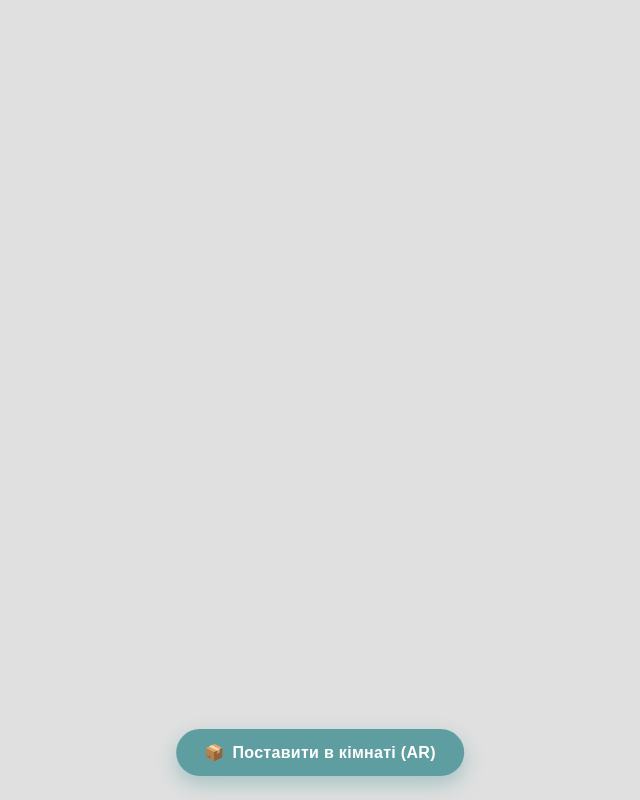
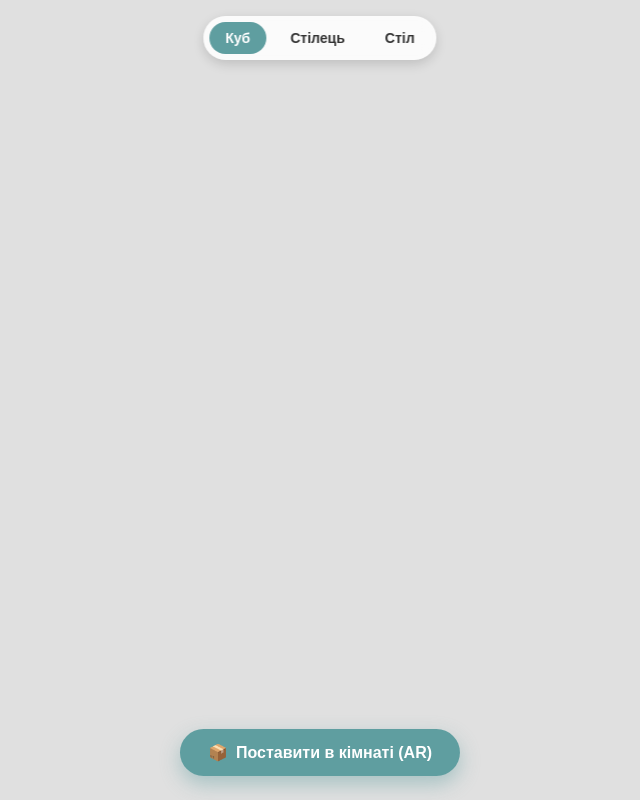
Before and after one commit to vms1995/my-ar, a plain HTML site: page index.html in a window 1280 px wide. Shown: the whole page, without its empty margins (320-960 px from the left). Drawn offline with Linux system fonts and the light colour scheme; some packages are replaced by stand-ins of ours; a script that the page names is missing.

Commit message:
Update index.html

```diff
--- a/index.html
+++ b/index.html
@@ -3,12 +3,10 @@
 <head>
   <meta charset="UTF-8">
   <meta name="viewport" content="width=device-width, initial-scale=1.0, maximum-scale=1.0, user-scalable=no">
-  <title>Тест 3D моделі</title>
+  <title>AR Перегляд моделі</title>
   <script type="module" src="./model-viewer.min.js"></script>
   <style>
-    * {
-      box-sizing: border-box;
-    }
+    * { box-sizing: border-box; }
     html, body {
       margin: 0;
       padding: 0;
@@ -18,9 +16,37 @@
       background-color: #e0e0e0;
       font-family: -apple-system, BlinkMacSystemFont, "Segoe UI", Roboto, sans-serif;
     }
-    model-viewer {
-      width: 100%;
-      height: 100%;
+    model-viewer { width: 100%; height: 100%; }
+    .model-menu {
+      position: fixed;
+      top: max(16px, env(safe-area-inset-top, 16px));
+      left: 50%;
+      transform: translateX(-50%);
+      display: flex;
+      gap: 8px;
+      background: rgba(255, 255, 255, 0.85);
+      backdrop-filter: blur(8px);
+      padding: 6px;
+      border-radius: 50px;
+      box-shadow: 0 4px 12px rgba(0, 0, 0, 0.15);
+      z-index: 100;
+      max-width: 92vw;
+      overflow-x: auto;
+    }
+    .menu-btn {
+      border: none;
+      background: transparent;
+      color: #333;
+      padding: 8px 16px;
+      border-radius: 40px;
+      font-size: 14px;
+      font-weight: 600;
+      white-space: nowrap;
+      cursor: pointer;
+    }
+    .menu-btn.active {
+      background-color: #5F9EA0;
+      color: #ffffff;
     }
     .ar-btn {
       position: fixed;
@@ -39,14 +65,9 @@
       padding: 14px 28px;
       font-size: 16px;
       font-weight: 600;
-      letter-spacing: 0.3px;
       box-shadow: 0 8px 20px rgba(95, 158, 160, 0.45);
       cursor: pointer;
       z-index: 100;
-      transition: transform 0.15s ease, background-color 0.15s ease;
-    }
-    .ar-btn:hover {
-      background-color: #528B8E;
     }
     .ar-btn:active {
       transform: translateX(-50%) scale(0.96);
@@ -56,9 +77,16 @@
 </head>
 <body>
 
+  <div class="model-menu" id="modelMenu">
+    <button class="menu-btn" data-model="test.glb" onclick="selectModel('test.glb')">Куб</button>
+    <button class="menu-btn" data-model="chair.glb" onclick="selectModel('chair.glb')">Стілець</button>
+    <button class="menu-btn" data-model="table.glb" onclick="selectModel('table.glb')">Стіл</button>
+  </div>
+
   <model-viewer
-    src="./test.glb?v=3"
-    alt="Тестова 3D модель"
+    id="viewer"
+    src="./test.glb?v=4"
+    alt="3D модель"
     ar
     ar-modes="webxr scene-viewer quick-look"
     ar-placement="floor"
@@ -73,5 +101,37 @@
 
   </model-viewer>
 
+  <script>
+    const viewer = document.getElementById('viewer');
+    const menu = document.getElementById('modelMenu');
+    const params = new URLSearchParams(window.location.search);
+
+    // 1. Зчитуємо модель (додаємо .glb, якщо передано без розширення)
+    let initialModel = params.get('model') || 'test.glb';
+    if (!initialModel.endsWith('.glb')) {
+      initialModel += '.glb';
+    }
+
+    // 2. Зчитуємо нахил (orientation) з параметра tilt
+    const tilt = params.get('tilt');
+    if (tilt) {
+      viewer.setAttribute('orientation', tilt);
+    }
+
+    // 3. Показуємо або ховаємо меню
+    if (params.get('menu') === '0') {
+      menu.style.display = 'none';
+    }
+
+    function selectModel(fileName) {
+      viewer.src = `./${fileName}?v=4`;
+      document.querySelectorAll('.menu-btn').forEach(btn => {
+        btn.classList.toggle('active', btn.dataset.model === fileName);
+      });
+    }
+
+    selectModel(initialModel);
+  </script>
+
 </body>
 </html>
```
